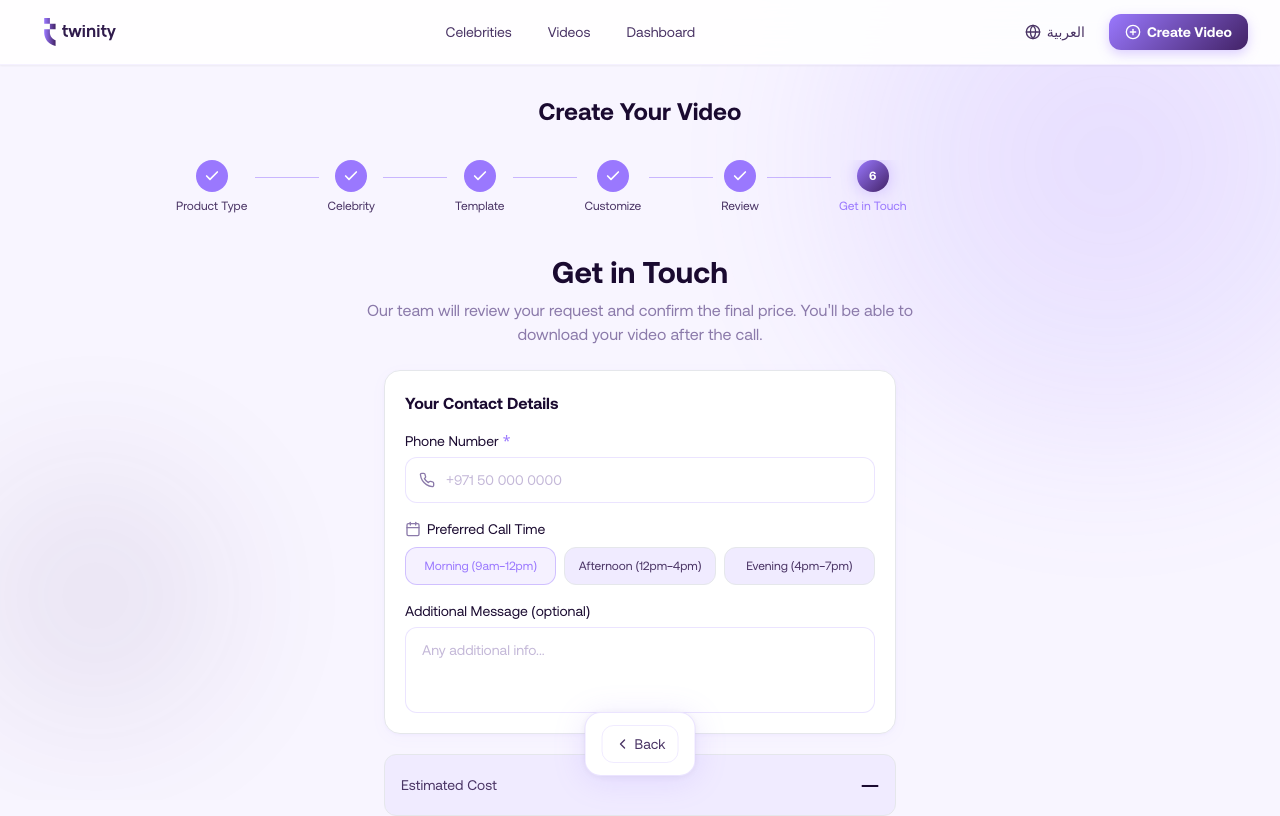
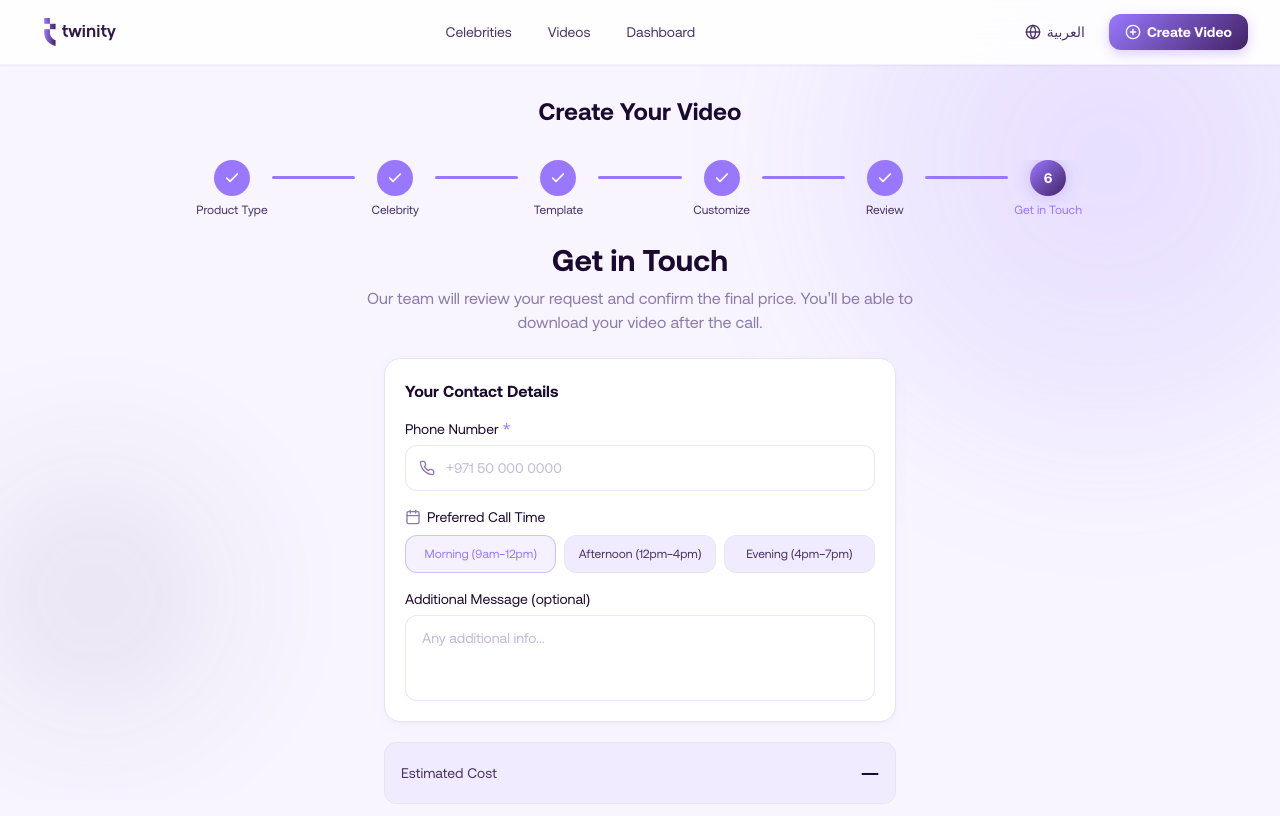
Before and after one commit to Abhikolhe1/twinity-web-app, a Next.js app: page /create/book-call in a window 1280 px wide. Shown: the top 816 px of the page. Built offline with nearby package versions, Linux system fonts and the light colour scheme.

Commit message:
remove back button from get i touch and adjust the step indicator

```diff
--- a/src/app/globals.css
+++ b/src/app/globals.css
@@ -1,6 +1,16 @@
 @tailwind base;
 @tailwind components;
 @tailwind utilities;
+
+@layer utilities {
+  .scrollbar-hide {
+    -ms-overflow-style: none;
+    scrollbar-width: none;
+  }
+  .scrollbar-hide::-webkit-scrollbar {
+    display: none;
+  }
+}
 
 /* ─── Aeonik Pro Fonts ─────────────────────────────────────── */
 @font-face {
--- a/src/components/create/StepBookCall.tsx
+++ b/src/components/create/StepBookCall.tsx
@@ -6,7 +6,7 @@ import { WizardState } from '@/lib/types'
 import { useLanguage } from '@/lib/context'
 import { Input, TextArea } from '@/components/ui/Input'
 import Button from '@/components/ui/Button'
-import { Phone, Calendar } from 'lucide-react'
+import { Phone, Calendar, ChevronLeft } from 'lucide-react'
 import { PRODUCT_TYPES } from '@/lib/data'
 
 const ORDER_REF_KEY = 'twinity_order_ref'
@@ -102,9 +102,19 @@ export default function StepBookCall({ state }: Props) {
             </span>
           </div>
 
-          <Button size="lg" fullWidth type="submit" loading={loading} icon={<Phone className="w-4 h-4" />}>
-            {tr.create.submitRequest}
-          </Button>
+          <div className="flex gap-3">
+            <button
+              type="button"
+              onClick={() => router.push('/create/review')}
+              className="flex items-center gap-1.5 px-4 py-2.5 rounded-xl text-sm font-medium border border-brand-purple/20 text-content-secondary hover:text-brand-purple hover:bg-surface-subtle transition-all shrink-0"
+            >
+              <ChevronLeft className="w-4 h-4" />
+              {lang === 'ar' ? 'رجوع' : 'Back'}
+            </button>
+            <Button size="lg" fullWidth type="submit" loading={loading} icon={<Phone className="w-4 h-4" />}>
+              {tr.create.submitRequest}
+            </Button>
+          </div>
         </form>
       </div>
     </div>
--- a/src/components/create/StepCelebrity.tsx
+++ b/src/components/create/StepCelebrity.tsx
@@ -103,7 +103,7 @@ export default function StepCelebrity({ state, onSelect }: Props) {
 
       {/* Grid */}
       {filtered.length > 0 ? (
-        <div className="grid grid-cols-2 sm:grid-cols-3 lg:grid-cols-4 gap-3">
+        <div className="grid grid-cols-2 sm:grid-cols-3 lg:grid-cols-5 gap-3">
           {filtered.map(c => (
             <CelebrityCard
               key={c.id}
--- a/src/components/create/StepCustomize.tsx
+++ b/src/components/create/StepCustomize.tsx
@@ -35,7 +35,7 @@ export default function StepCustomize({ state, onChange }: Props) {
         <p className="mt-2 text-content-muted text-sm sm:text-base">{tr.create.customizeSub}</p>
       </div>
 
-      <div className="grid grid-cols-1 lg:grid-cols-2 gap-6 items-start">
+      <div className="grid grid-cols-1 lg:grid-cols-[2fr_3fr] gap-6 items-start">
 
         {/* ── Left column: all options + Generate ── */}
         <div className="flex flex-col gap-5">
--- a/src/components/create/StepIndicator.tsx
+++ b/src/components/create/StepIndicator.tsx
@@ -1,5 +1,6 @@
 'use client'
 
+import React from 'react'
 import { Check } from 'lucide-react'
 
 interface Step {
@@ -9,43 +10,45 @@ interface Step {
 
 export default function StepIndicator({ steps, currentStep }: { steps: Step[]; currentStep: number }) {
   return (
-    <div className="w-full overflow-x-auto">
-      <div className="flex items-center min-w-max mx-auto px-4">
+    <div className="max-w-4xl mx-auto overflow-x-auto scrollbar-hide">
+      <div className="flex items-start min-w-max sm:min-w-0 sm:w-full px-2 sm:px-0">
         {steps.map((step, index) => {
           const isCompleted = step.id < currentStep
-          const isActive = step.id === currentStep
-          const isLast = index === steps.length - 1
+          const isActive    = step.id === currentStep
+          const isLast      = index === steps.length - 1
 
           return (
-            <div key={step.id} className="flex items-center">
-              <div className="flex flex-col items-center gap-1.5">
+            <React.Fragment key={step.id}>
+              {/* Step node — fixed width so all connectors share space equally */}
+              <div className="flex flex-col items-center gap-1.5 shrink-0 w-14 sm:w-20">
                 <div
-                  className={`w-8 h-8 rounded-full flex items-center justify-center text-xs font-bold transition-all duration-300 ${
+                  className={`w-9 h-9 rounded-full flex items-center justify-center text-sm font-bold transition-all duration-300 ${
                     isCompleted
                       ? 'bg-brand-purple text-white'
                       : isActive
                       ? 'step-active text-white ring-2 ring-brand-purple/25 ring-offset-2 ring-offset-surface-page'
-                      : 'bg-surface-subtle text-content-muted border border-brand-purple/15'
+                      : 'bg-white text-content-muted border-2 border-gray-200'
                   }`}
                 >
-                  {isCompleted ? <Check className="w-4 h-4" strokeWidth={2.5} /> : step.id}
+                  {isCompleted ? <Check className="w-4 h-4 sm:w-4.5 sm:h-4.5" strokeWidth={2.5} /> : step.id}
                 </div>
                 <span
-                  className={`text-xs font-medium whitespace-nowrap transition-colors ${
-                    isActive ? 'text-brand-purple' : isCompleted ? 'text-content-secondary' : 'text-content-placeholder'
+                  className={`text-[12px] sm:text-xs font-medium text-center whitespace-nowrap leading-tight transition-colors ${
+                    isActive ? 'text-brand-purple' : isCompleted ? 'text-content-secondary' : 'text-content-muted'
                   }`}
                 >
                   {step.label}
                 </span>
               </div>
+
+              {/* Connector */}
               {!isLast && (
                 <div
-                  className={`h-px w-12 sm:w-16 mx-2 mb-5 transition-all duration-500 ${
-                    isCompleted ? 'bg-brand-purple/50' : 'bg-brand-purple/12'
-                  }`}
+                  className="flex-1 h-[3px] mt-4 rounded transition-all duration-500 min-w-[24px] mx-2 sm:mx-0"
+                  style={{ background: isCompleted ? '#9a78fe' : '#c8bde0' }}
                 />
               )}
-            </div>
+            </React.Fragment>
           )
         })}
       </div>
--- a/src/components/create/StepTemplate.tsx
+++ b/src/components/create/StepTemplate.tsx
@@ -75,7 +75,7 @@ export default function StepTemplate({ state, onSelect }: Props) {
           {lang === 'ar' ? 'لا توجد قوالب متاحة' : 'No templates available for this filter.'}
         </p>
       ) : (
-        <div className="grid grid-cols-1 sm:grid-cols-2 lg:grid-cols-3 gap-4">
+        <div className="grid grid-cols-1 sm:grid-cols-2 lg:grid-cols-3 xl:grid-cols-4 gap-4">
           {visible.map(template => {
             const isSelected = state.template?.id === template.id
             const name   = lang === 'ar' ? template.nameAr        : template.name
--- a/src/components/create/StickyStepBar.tsx
+++ b/src/components/create/StickyStepBar.tsx
@@ -41,23 +41,8 @@ export default function StickyStepBar() {
   const handleBack = () => { if (prevSlug) router.push(`${BASE}/${prevSlug}`) }
   const handleNext = () => { if (nextSlug) router.push(`${BASE}/${nextSlug}`) }
 
-  // Step 6: only show Back (the form has its own Submit button)
-  if (step === 6) {
-    return (
-      <div className="fixed bottom-6 inset-x-4 sm:inset-x-auto sm:left-1/2 sm:-translate-x-1/2 sm:w-auto z-50 animate-slide-up">
-        <div className="bg-white rounded-2xl px-4 py-3 flex items-center gap-3 border border-brand-purple/20"
-          style={{ boxShadow: '0 4px 32px rgba(154,120,254,0.18), 0 1px 8px rgba(0,0,0,0.06)' }}>
-          <button
-            onClick={handleBack}
-            className="flex items-center gap-1 px-3 py-2 rounded-xl text-sm font-medium text-content-secondary hover:text-brand-purple hover:bg-surface-subtle border border-brand-purple/15 transition-all"
-          >
-            <ChevronLeft className="w-4 h-4" />
-            <span>{lang === 'ar' ? 'رجوع' : 'Back'}</span>
-          </button>
-        </div>
-      </div>
-    )
-  }
+  // Step 6: no sticky bar — form has its own Submit button
+  if (step === 6) return null
 
   // Summary avatar / label for steps 1–5
   const pt = PRODUCT_TYPES.find(p => p.id === state.productType)
--- a/src/components/create/WizardShell.tsx
+++ b/src/components/create/WizardShell.tsx
@@ -44,8 +44,8 @@ function Shell({ children }: { children: React.ReactNode }) {
           style={{ background: 'radial-gradient(circle, #422266, transparent)', bottom: '5%', left: '-5%', animationDelay: '4s' }} />
       </div>
 
-      <main className="flex-1 pt-24 pb-32 relative z-10">
-        <div className="max-w-5xl mx-auto px-4 sm:px-6 lg:px-8">
+      <main className="flex-1 pt-24 pb-24 relative z-10">
+        <div className="max-w-7xl mx-auto px-4 sm:px-6 lg:px-8">
           {!isSuccess && (
             <div className="mb-8 text-center">
               <h1 className="text-2xl font-bold text-content-primary">{tr.create.title}</h1>
@@ -53,7 +53,7 @@ function Shell({ children }: { children: React.ReactNode }) {
           )}
 
           {!isSuccess && currentStep > 0 && (
-            <div className="mb-10">
+            <div className="mb-6">
               <StepIndicator steps={steps} currentStep={currentStep} />
             </div>
           )}
```
Also changed, not shown: .claude/settings.local.json, image.png (deleted).
